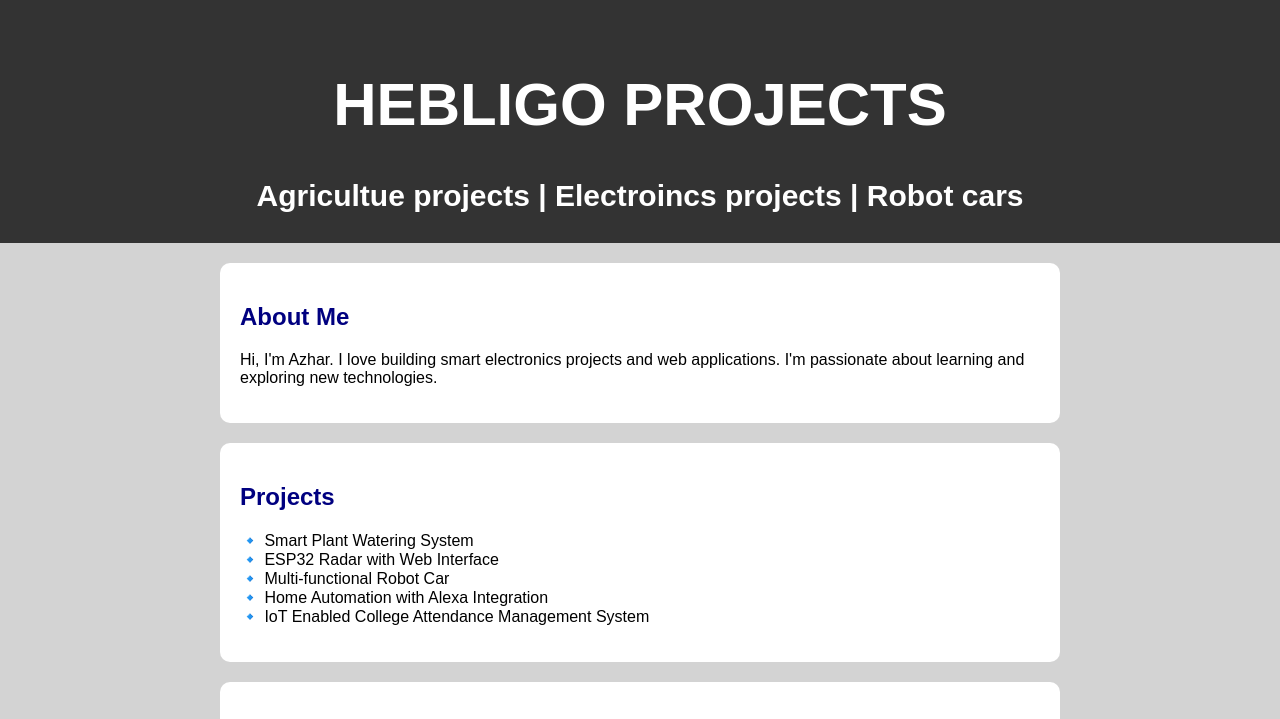
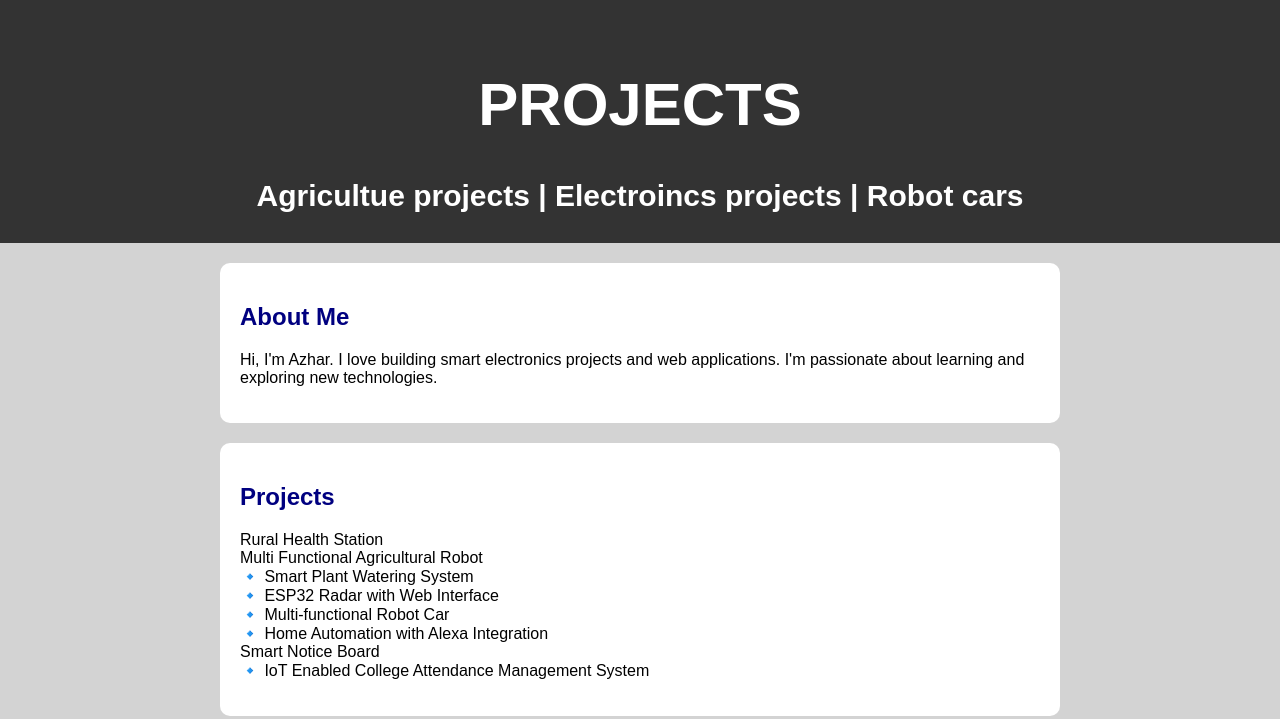
Before and after one commit to iTzAzHaRaLi/My-Website, a plain HTML site: page index.html in a window 1280 px wide. Shown: the top 719 px of the page. Drawn offline with Linux system fonts and the light colour scheme.

Commit message:
Update index.html

```diff
--- a/index.html
+++ b/index.html
@@ -1,7 +1,7 @@
 <!DOCTYPE html>
 <html>
 <head>
-<title>HEBLIGO</title>
+<title>Projects</title>
 <style>
 body{
 font-family:Arial, sans-serif;
@@ -63,8 +63,8 @@ a:hover {
 </head>
 <body>
 <header>
-<h1>HEBLIGO PROJECTS</h1>
-<p2> <a href="https://analyticsindiamag.com/wp-content/uploads/2019/10/Agri-Tech_Drone-Lead.jpg
+<h1>PROJECTS</h1>
+<p2> <a href="
 " target="_blank">Agricultue projects</a> | Electroincs projects | Robot cars</p2>
 
 
@@ -81,10 +81,13 @@ a:hover {
 <section>
 <h2>Projects</h2>
 <p>
+   Rural Health Station<br>
+   Multi Functional Agricultural Robot<br>
 🔹 Smart Plant Watering System<br>
 🔹 ESP32 Radar with Web Interface<br>
 🔹 Multi-functional Robot Car<br>
 🔹 Home Automation with Alexa Integration<br>
+   Smart Notice Board<br>
 🔹 IoT Enabled College Attendance Management System
 </p>
 </section>
```
